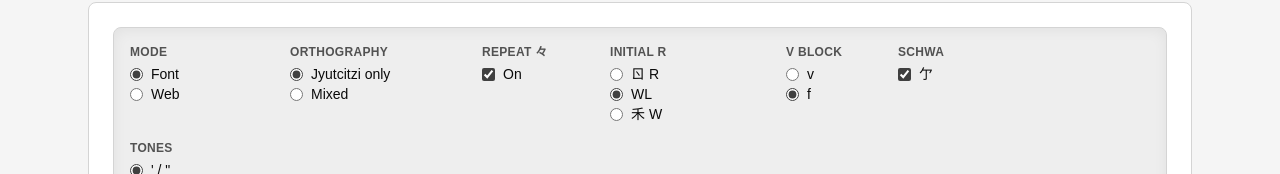
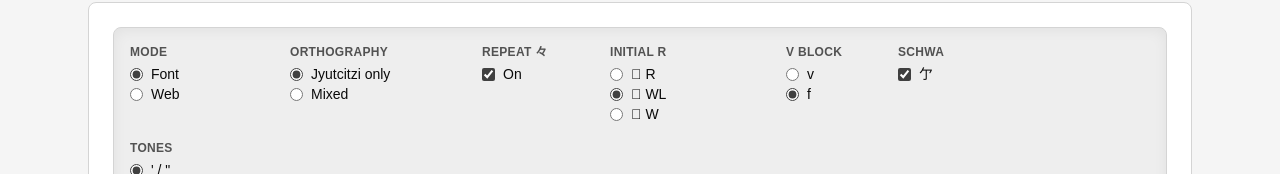
Before and after one commit to hakuryo1001/goetsuese-master-app-monorepo, a Next.js app in the folder frontend/: page /tools/transliterate in a window 1280 px wide. Shown: the part 381-555 px from the top of the page. Built offline with nearby package versions, Linux system fonts and the light colour scheme; no server answers; a web font is replaced by a local one.

Commit message:
prep for reorg railway

```diff
--- a/frontend/components/InstantChoicefulTranslator.tsx
+++ b/frontend/components/InstantChoicefulTranslator.tsx
@@ -168,9 +168,9 @@ export default function InstantChoicefulTranslator() {
           <legend className={fieldLabel}>Initial R</legend>
           {(
             [
-              ["r", "ㄖ R"],
-              ["wl", "WL"],
-              ["w", "禾 W"],
+              ["r", " R"],
+              ["wl", " WL"],
+              ["w", " W"],
             ] as const
           ).map(([v, label]) => (
             <label key={v} className={choiceRow}>
```
